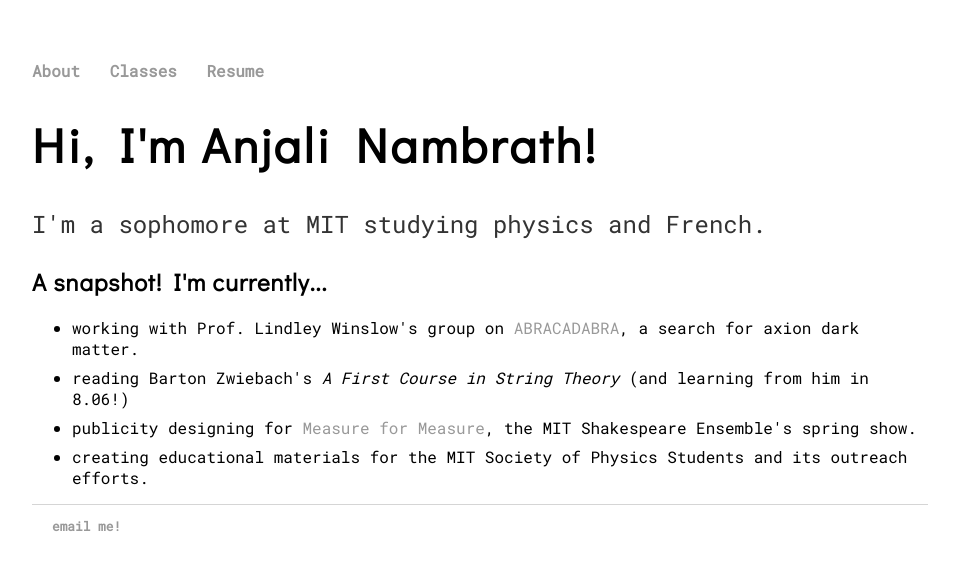
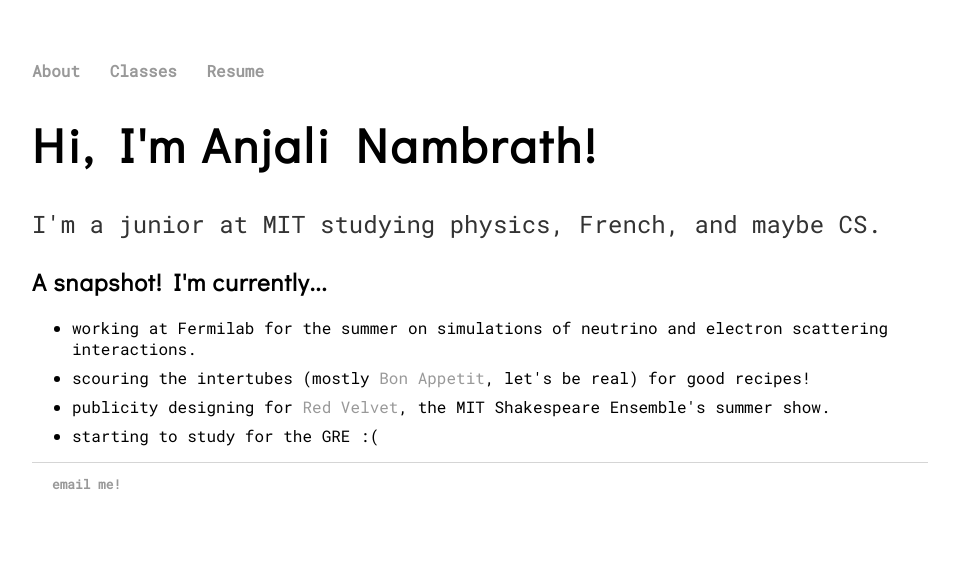
Before and after one commit to nambrath/nambrath.github.io, a Jekyll site: the page built from index.html, in a window 1280 px wide. Shown: the top 570 px of the page, without its empty margins (160-1119 px from the left). Built offline with Jekyll 4.4.1, drawn with Linux system fonts in a browser that asks for light colours.

Commit message:
snapshot summer update. fnal + misc

```diff
--- a/index.html
+++ b/index.html
@@ -4,15 +4,15 @@ title: Anjali Nambrath
 ---
 <div class="blurb">
 	<h1>Hi, I'm Anjali Nambrath!</h1>
-	<p class="sub">I'm a sophomore at MIT studying physics and French.</p>
+	<p class="sub">I'm a junior at MIT studying physics, French, and maybe CS.</p>
 
 	<h2> A snapshot! I'm currently... </h2>
 	<div class="snapshot">
 		<ul>
-			<li>working with Prof. Lindley Winslow's group on <a href="http://abracadabra.mit.edu/">ABRACADABRA</a>, a search for axion dark matter.</li>
-			<li>reading Barton Zwiebach's <em>A First Course in String Theory</em> (and learning from him in 8.06!)</li>
-			<li>publicity designing for <a href="http://ensemble.mit.edu/shows/show.php?season=current">Measure for Measure</a>, the MIT Shakespeare Ensemble's spring show.</li>
-			<li>creating educational materials for the MIT Society of Physics Students and its outreach efforts.</li>
+			<li>working at Fermilab for the summer on simulations of neutrino and electron scattering interactions.</li>
+			<li>scouring the intertubes (mostly <a href='https://bonappetit.com/'>Bon Appetit</a>, let's be real) for good recipes!</li>
+			<li>publicity designing for <a href="http://ensemble.mit.edu/shows/show.php?season=current">Red Velvet</a>, the MIT Shakespeare Ensemble's summer show.</li>
+			<li>starting to study for the GRE :(</li>
 		</ul>
 	</div>
 </div><!-- /.blurb -->
```
